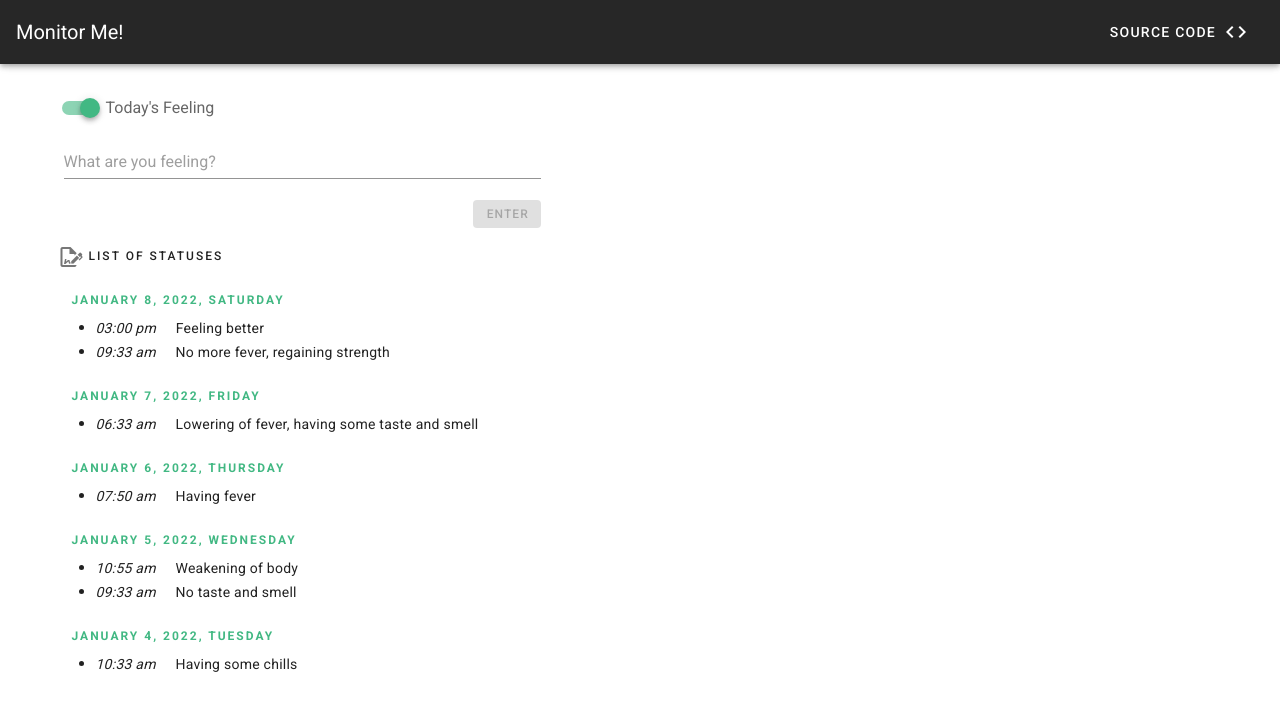
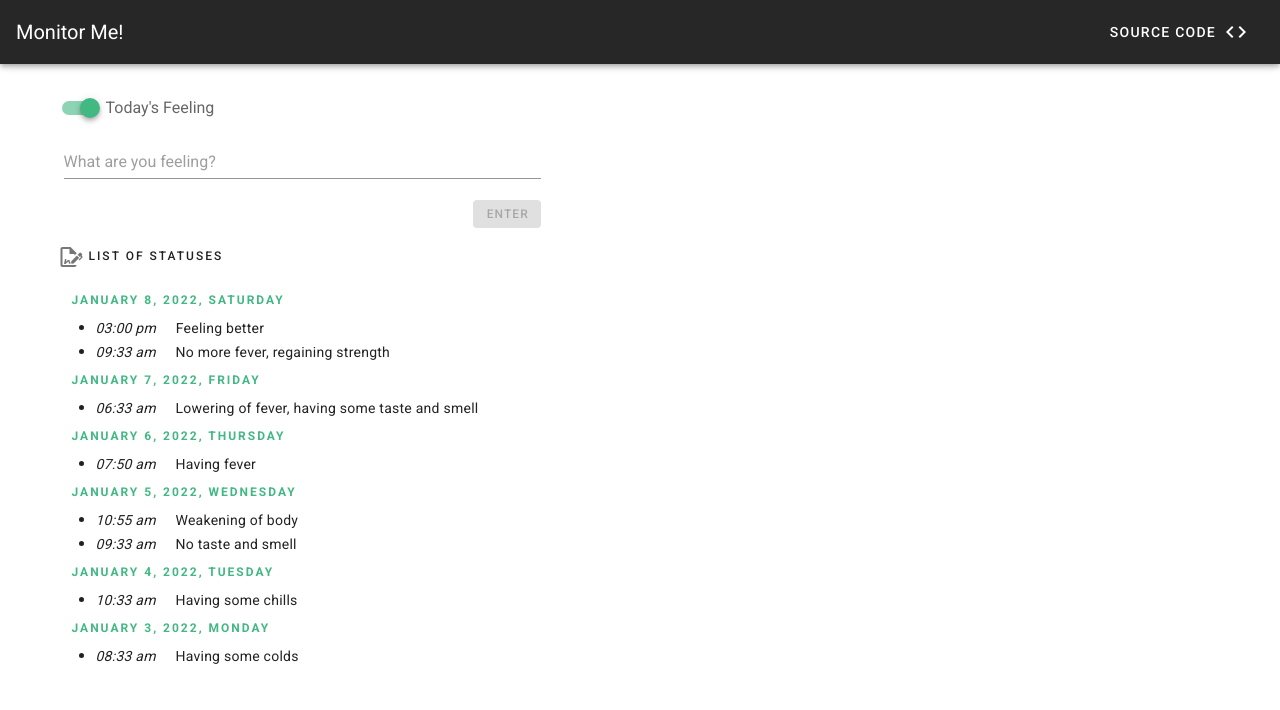
Before and after one commit to dilapitan/monitor-me, a Vue app: page / in a window 1280 px wide. Shown: the top 710 px of the page. Built offline with nearby package versions, Linux system fonts and the light colour scheme; what v-calendar would draw is missing.

Commit message:
Replace p tag with div for HTML semantics

```diff
--- a/src/components/HomeComponent.vue
+++ b/src/components/HomeComponent.vue
@@ -48,7 +48,8 @@
         </h4>
 
         <v-container style="height: 400px" class="overflow-y-auto">
-          <p v-for="(date, index) in datesOnly" :key="index">
+          <div v-for="(date, index) in datesOnly" :key="index">
+            <div>
               <span class="text-overline primary--text font-weight-bold">{{
                 date
               }}</span>
@@ -65,10 +66,8 @@
                   </span>
                 </li>
               </ul>
-          </p>
-
-
-
+            </div>
+          </div>
           <br />
 
           <v-divider></v-divider>
```
Lines whose indentation alone changed are shown as unchanged.
